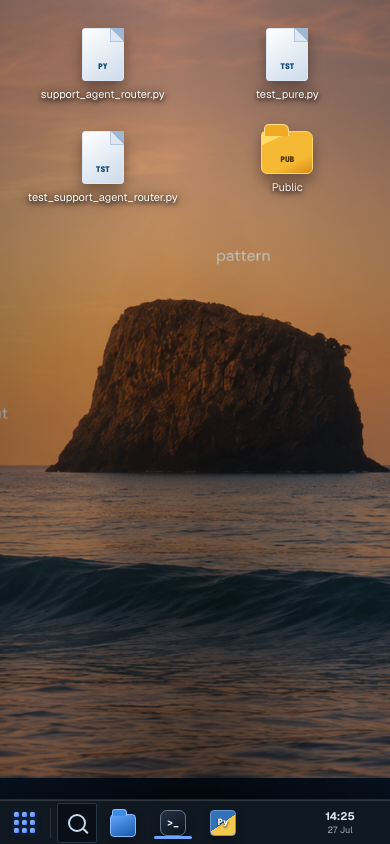
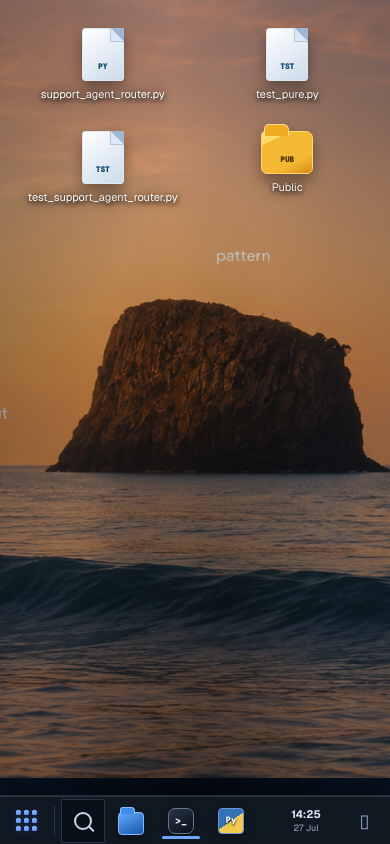
Before and after one commit to ryan-winkler/web-os, a Next.js app: page / in a window 390 px wide. Built offline with nearby package versions, Linux system fonts and the light colour scheme.

Commit message:
style(design): FINDING-003 — use accessible taskbar targets

```diff
--- a/app/globals.css
+++ b/app/globals.css
@@ -1455,7 +1455,7 @@ kbd { padding: 3px 6px; border: 1px solid rgba(255,255,255,.14); border-radius:
 .start-menu {
   position: fixed;
   left: 0;
-  bottom: 44px;
+  bottom: 48px;
   z-index: 9000;
   width: min(540px, calc(100vw - 8px));
   max-height: calc(100vh - 50px);
@@ -1696,7 +1696,7 @@ kbd { padding: 3px 6px; border: 1px solid rgba(255,255,255,.14); border-radius:
   right: 0;
   bottom: 0;
   z-index: 9990;
-  height: 44px;
+  height: 48px;
   display: flex;
   align-items: center;
   gap: 2px;
@@ -1712,7 +1712,7 @@ kbd { padding: 3px 6px; border: 1px solid rgba(255,255,255,.14); border-radius:
 .taskbar-apps button,
 .taskbar-system button {
   position: relative;
-  height: 40px;
+  height: 44px;
   display: flex;
   align-items: center;
   justify-content: center;
@@ -1917,12 +1917,13 @@ kbd { padding: 3px 6px; border: 1px solid rgba(255,255,255,.14); border-radius:
 .taskbar-clock strong { font-size: 11px; }
 .taskbar-clock span { margin-top: 4px; color: var(--muted); font-size: 9px; }
 .show-desktop-button {
-  width: 10px;
+  width: 44px;
   margin-left: 4px;
   padding: 0;
   border-width: 0 0 0 1px !important;
   border-radius: 0 !important;
 }
+.show-desktop-icon { color: #91a9c8; font-size: 18px; }
 .network-icon { height: 18px; display: flex; align-items: end; gap: 2px; }
 .network-icon i { width: 3px; border-radius: 2px; background: #cfe0f5; }
 .network-icon i:nth-child(1) { height: 5px; }
@@ -1950,7 +1951,7 @@ kbd { padding: 3px 6px; border: 1px solid rgba(255,255,255,.14); border-radius:
 .toast {
   position: fixed;
   right: 14px;
-  bottom: 52px;
+  bottom: 56px;
   z-index: 9800;
   max-width: 340px;
   padding: 9px 12px;
@@ -2091,13 +2092,13 @@ kbd { padding: 3px 6px; border: 1px solid rgba(255,255,255,.14); border-radius:
   .terminal-toolbar > div { max-width: 70%; overflow-x: auto; }
   .terminal-toolbar button { flex: 0 0 auto; }
   .terminal-key-panel > div { grid-template-columns: 1fr; }
-  .start-menu { bottom: 44px; }
-  .taskbar { left: 0; right: 0; bottom: 0; height: 44px; padding: 2px 4px; }
+  .start-menu { bottom: 48px; }
+  .taskbar { left: 0; right: 0; bottom: 0; height: 48px; padding: 2px 4px; }
   .taskbar-apps { flex: 1; }
   .start-button,
   .search-button,
-  .taskbar-apps button { width: 40px; height: 40px; flex-basis: 40px; }
-  .taskbar-clock { width: 60px; height: 40px; padding: 0 3px; }
+  .taskbar-apps button { width: 44px; height: 44px; flex-basis: 44px; }
+  .taskbar-clock { width: 60px; height: 44px; padding: 0 3px; }
   .show-desktop-button { display: none; }
   .toast { display: none; }
 }
--- a/app/page.tsx
+++ b/app/page.tsx
@@ -758,6 +758,7 @@ export default function Desktop() {
             <span>{now?.toLocaleDateString("en-IE", { day: "2-digit", month: "short" }) ?? "—"}</span>
           </button>
           <button className="show-desktop-button" onClick={toggleDesktop} aria-label={desktopRevealed ? "Restore open windows" : "Show desktop"}>
+            <span className="show-desktop-icon" aria-hidden="true">▯</span>
             <span className="taskbar-tooltip">{desktopRevealed ? "Restore windows" : "Show desktop"}</span>
           </button>
         </div>
```
